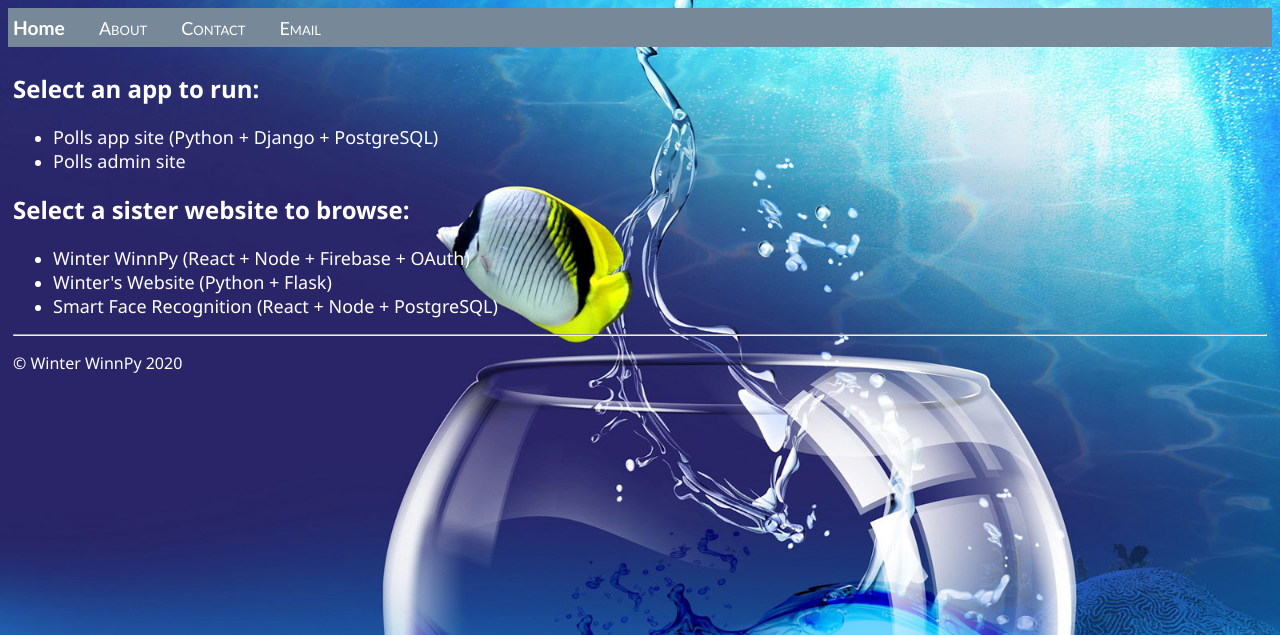
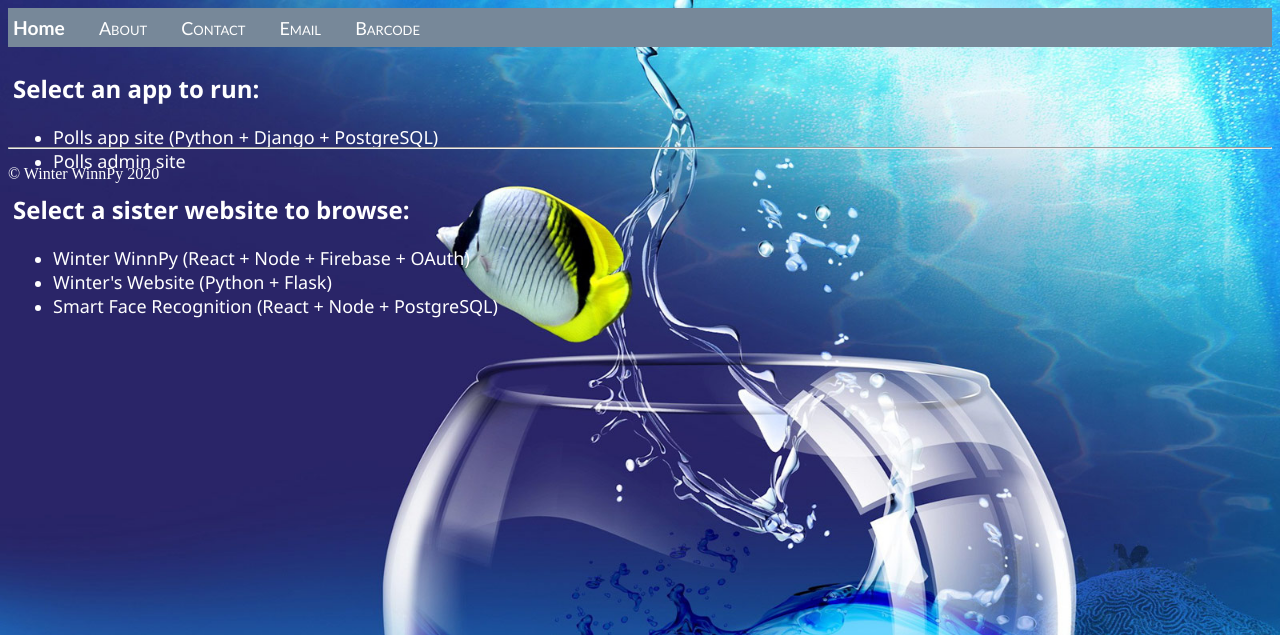
Before and after one commit to marvinxu99/py_django_pg_dev_0.1, a Django app: page / in a window 1280 px wide. Shown: the top 635 px of the page. Run offline with Django 3.2, Linux system fonts and the light colour scheme.

Commit message:
added two forms barcode_req.html and barcode_display.html

```diff
--- a/web_project/polls/static/polls/polls_style.css
+++ b/web_project/polls/static/polls/polls_style.css
@@ -31,7 +31,8 @@
     background: url("images/background2.jpg");
     background-repeat:  no-repeat;
     background-size: cover;
-    color: white
+    color: white;
+    height: 100%;
 }
 
 li a {
@@ -51,3 +52,10 @@
 .warning {
     color: red;
 }
+
+footer {
+    clear: both;
+    position: relative;
+    height: 200px;
+    margin-top: -200px;
+}
--- a/web_project/polls/templates/polls/layout_general.html
+++ b/web_project/polls/templates/polls/layout_general.html
@@ -14,16 +14,17 @@
         <a href="{% url 'polls:about' %}" class="navbar-item">About</a>
         <a href="{% url 'polls:contact' %}" class="navbar-item">Contact</a>
         <a href="{% url 'polls:email' %}" class="navbar-item">Email</a>
+        <a href="{% url 'polls:barcode_req' %}" class="navbar-item">Barcode</a>
     </div>
 
     <div class="body-content">
         {% block content %}
         {% endblock %}
+    </div>
+    <footer>
         <hr />
-        <footer>
-            <p>© Winter WinnPy 2020</p>
-        </footer>
-    </div>
+        <p>© Winter WinnPy 2020</p>
+    </footer>
 </body>
 
 </html>
--- a/web_project/polls/urls.py
+++ b/web_project/polls/urls.py
@@ -20,6 +20,10 @@
     path('about/', views.about, name='about'),
 
     path('contact/', views.contact, name='contact'),
+
     path('email/', views.email, name='email'),
 
+    path('barcode_req/', views.barcode_req, name='barcode_req'),
+    path('barcode_disp/', views.barcode_disp, name='barcode_disp'),
+
 ]
```
Also changed, not shown: web_project/polls/templates/polls/barcode_req.html (+4 -3 lines).
